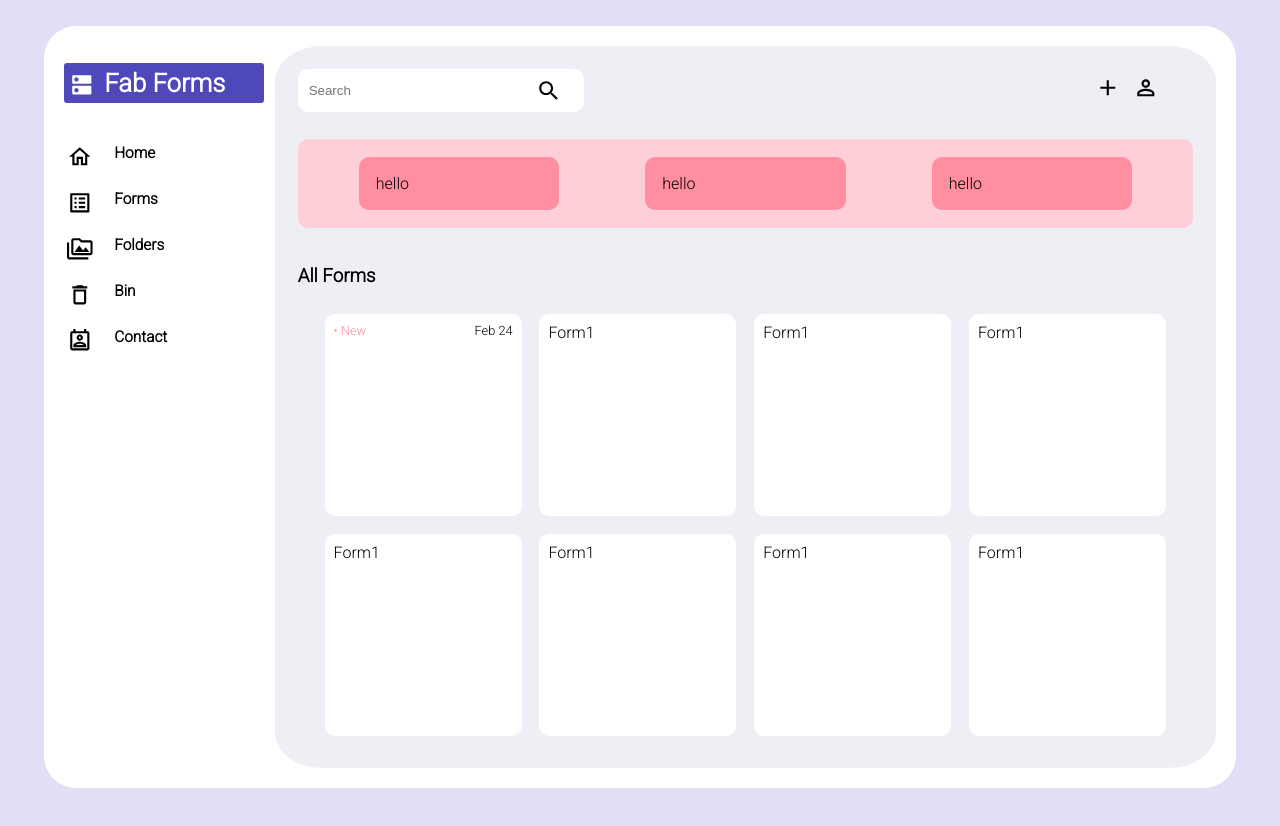
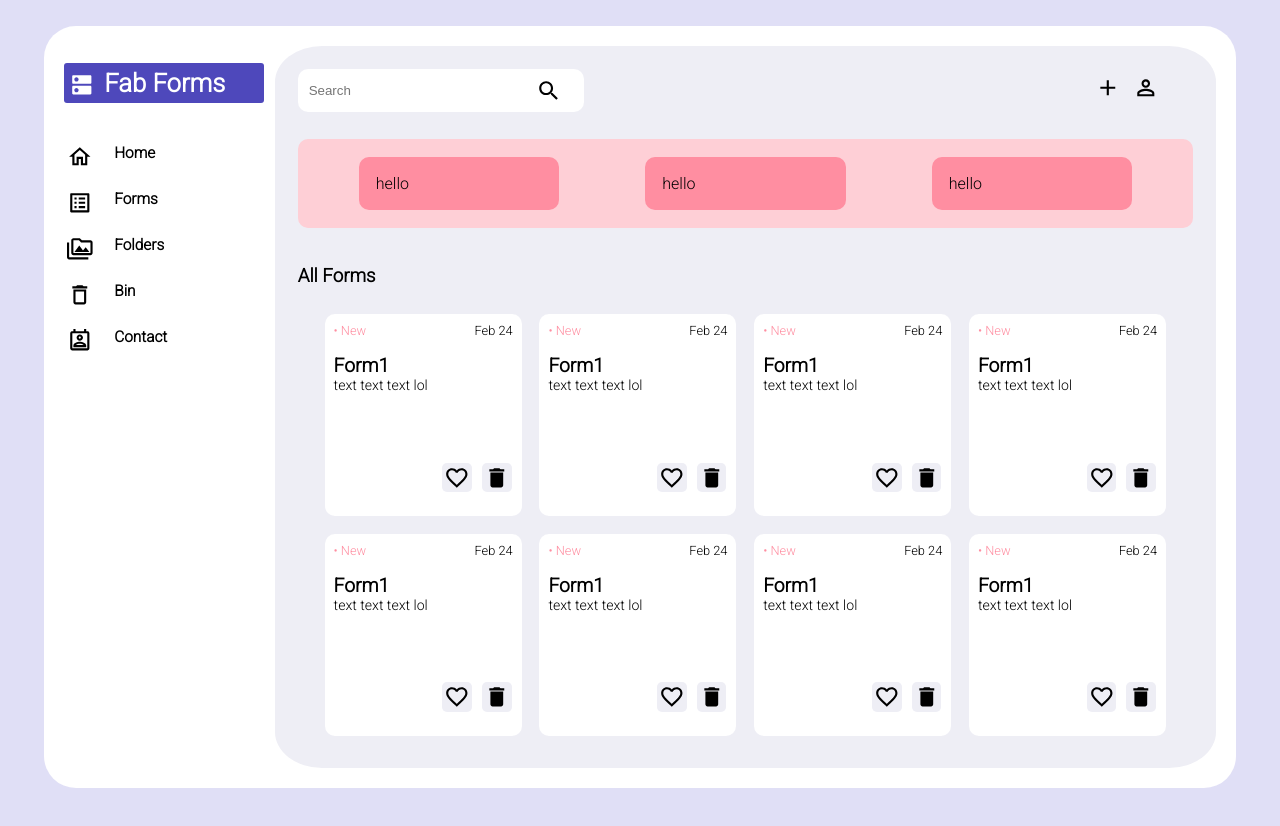
Before and after one commit to AviroopNandy/Google-Forms-Clone, a React (Create React App) app: page / in a window 1280 px wide. Built offline with nearby package versions, Linux system fonts and the light colour scheme.

Commit message:
forms layout ready

```diff
--- a/src/containers/Home/Home.js
+++ b/src/containers/Home/Home.js
@@ -3,6 +3,7 @@ import styles from './Home.module.css';
 
 import DnsIcon from '@material-ui/icons/Dns';
 import ListAltOutlinedIcon from '@material-ui/icons/ListAlt';
+import DeleteIcon from '@material-ui/icons/Delete';
 import DeleteOutlinedIcon from '@material-ui/icons/DeleteOutlined';
 import HomeOutlinedIcon from '@material-ui/icons/HomeOutlined';
 import PermContactCalendarOutlinedIcon from '@material-ui/icons/PermContactCalendarOutlined';
@@ -10,6 +11,7 @@ import AddOutlinedIcon from '@material-ui/icons/AddOutlined';
 import PermIdentityOutlinedIcon from '@material-ui/icons/PermIdentityOutlined';
 import PermMediaOutlinedIcon from '@material-ui/icons/PermMediaOutlined';
 import SearchOutlinedIcon from '@material-ui/icons/SearchOutlined';
+import FavoriteBorderIcon from '@material-ui/icons/FavoriteBorder';
 export default class Home extends Component {
     render() {
         return (
@@ -49,15 +51,128 @@ export default class Home extends Component {
                                         <div className={styles.status}>• New</div>
                                         <div>Feb 24</div>
                                     </div>
+                                    <div className={styles.heading}>
+                                        <h2>Form1</h2>
+                                        <p>text text text lol</p>
+                                    </div>
+                                    <div className={styles.formIcons}>
+                                        <FavoriteBorderIcon />
+                                        <DeleteIcon />
+                                    </div>
                                 </div>
                             </div>
-                            <div className={styles.form}>Form1</div>
-                            <div className={styles.form}>Form1</div>
-                            <div className={styles.form}>Form1</div>
-                            <div className={styles.form}>Form1</div>
-                            <div className={styles.form}>Form1</div>
-                            <div className={styles.form}>Form1</div>
-                            <div className={styles.form}>Form1</div>
+                            <div className={styles.form}>
+                                <div>
+                                    <div className={styles.formHeader}>
+                                        <div className={styles.status}>• New</div>
+                                        <div>Feb 24</div>
+                                    </div>
+                                    <div className={styles.heading}>
+                                        <h2>Form1</h2>
+                                        <p>text text text lol</p>
+                                    </div>
+                                    <div className={styles.formIcons}>
+                                        <FavoriteBorderIcon />
+                                        <DeleteIcon />
+                                    </div>
+                                </div>
+                            </div>
+                            <div className={styles.form}>
+                                <div>
+                                    <div className={styles.formHeader}>
+                                        <div className={styles.status}>• New</div>
+                                        <div>Feb 24</div>
+                                    </div>
+                                    <div className={styles.heading}>
+                                        <h2>Form1</h2>
+                                        <p>text text text lol</p>
+                                    </div>
+                                    <div className={styles.formIcons}>
+                                        <FavoriteBorderIcon />
+                                        <DeleteIcon />
+                                    </div>
+                                </div>
+                            </div>
+                            <div className={styles.form}>
+                                <div>
+                                    <div className={styles.formHeader}>
+                                        <div className={styles.status}>• New</div>
+                                        <div>Feb 24</div>
+                                    </div>
+                                    <div className={styles.heading}>
+                                        <h2>Form1</h2>
+                                        <p>text text text lol</p>
+                                    </div>
+                                    <div className={styles.formIcons}>
+                                        <FavoriteBorderIcon />
+                                        <DeleteIcon />
+                                    </div>
+                                </div>
+                            </div>
+                            <div className={styles.form}>
+                                <div>
+                                    <div className={styles.formHeader}>
+                                        <div className={styles.status}>• New</div>
+                                        <div>Feb 24</div>
+                                    </div>
+                                    <div className={styles.heading}>
+                                        <h2>Form1</h2>
+                                        <p>text text text lol</p>
+                                    </div>
+                                    <div className={styles.formIcons}>
+                                        <FavoriteBorderIcon />
+                                        <DeleteIcon />
+                                    </div>
+                                </div>
+                            </div>
+                            <div className={styles.form}>
+                                <div>
+                                    <div className={styles.formHeader}>
+                                        <div className={styles.status}>• New</div>
+                                        <div>Feb 24</div>
+                                    </div>
+                                    <div className={styles.heading}>
+                                        <h2>Form1</h2>
+                                        <p>text text text lol</p>
+                                    </div>
+                                    <div className={styles.formIcons}>
+                                        <FavoriteBorderIcon />
+                                        <DeleteIcon />
+                                    </div>
+                                </div>
+                            </div>
+                            <div className={styles.form}>
+                                <div>
+                                    <div className={styles.formHeader}>
+                                        <div className={styles.status}>• New</div>
+                                        <div>Feb 24</div>
+                                    </div>
+                                    <div className={styles.heading}>
+                                        <h2>Form1</h2>
+                                        <p>text text text lol</p>
+                                    </div>
+                                    <div className={styles.formIcons}>
+                                        <FavoriteBorderIcon />
+                                        <DeleteIcon />
+                                    </div>
+                                </div>
+                            </div>
+                            <div className={styles.form}>
+                                <div>
+                                    <div className={styles.formHeader}>
+                                        <div className={styles.status}>• New</div>
+                                        <div>Feb 24</div>
+                                    </div>
+                                    <div className={styles.heading}>
+                                        <h2>Form1</h2>
+                                        <p>text text text lol</p>
+                                    </div>
+                                    <div className={styles.formIcons}>
+                                        <FavoriteBorderIcon />
+                                        <DeleteIcon />
+                                    </div>
+                                </div>
+                            </div>
                         </div>
                    </div>
                 </div>
--- a/src/containers/Home/Home.module.css
+++ b/src/containers/Home/Home.module.css
@@ -127,6 +127,7 @@ input:focus{
     height:23vh;
     border-radius: 5%;
     padding:1%;
+    position:relative;
 }
 .formHeader{
     display:flex;
@@ -136,3 +137,27 @@ input:focus{
 .status{
     color:var(--pinkTwo)
 }
+.heading>h2{
+    font-size:1.5vw;
+    margin-bottom:0;
+    padding-bottom:0;
+}
+.heading>p{
+    margin:0;
+    padding:0;
+    font-size:1.1vw;
+}
+.formIcons{
+    position:absolute;
+    bottom:3vh;
+    right:0;
+    display:flex;
+    flex-direction: row;
+}
+.formIcons>svg{
+    font-size: 2vw !important;
+    background:var(--whiteLightTwo);
+    margin-right:10px;
+    padding:2px;
+    border-radius: 5px;;
+}
```
